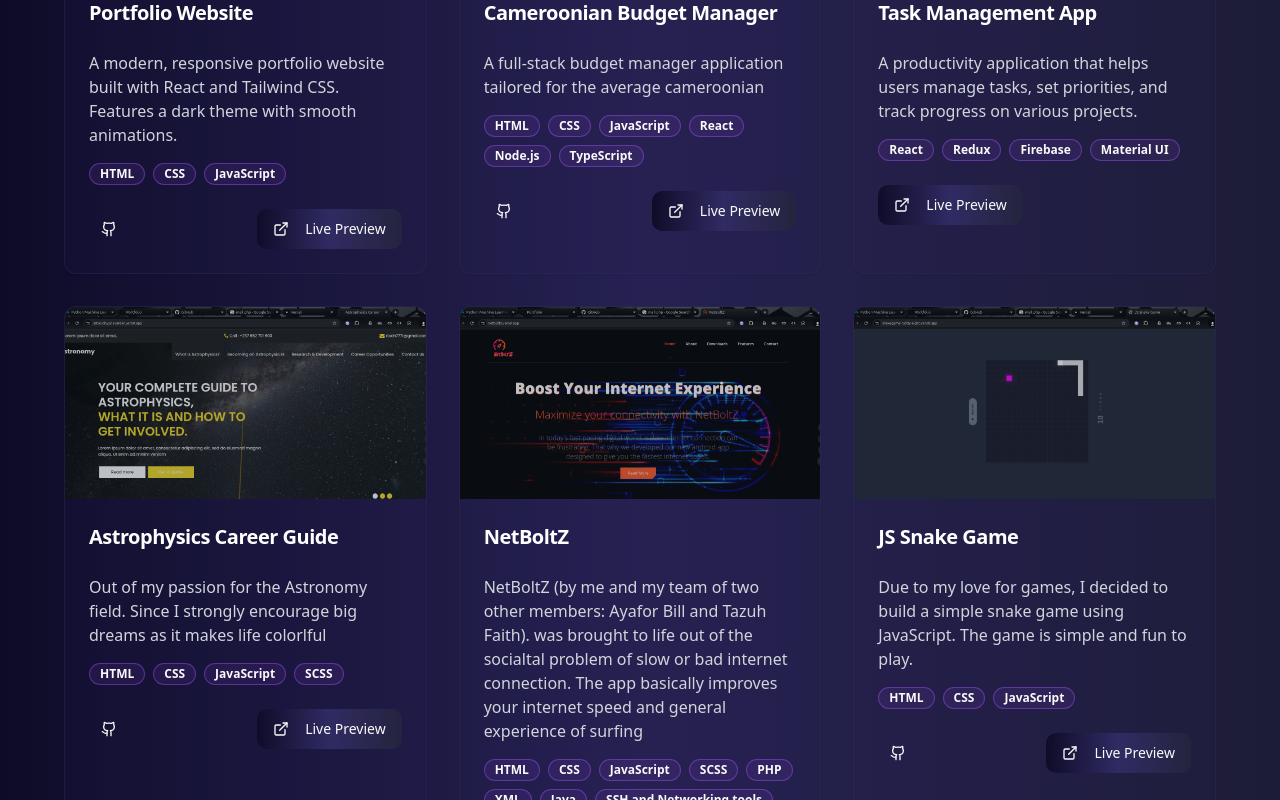
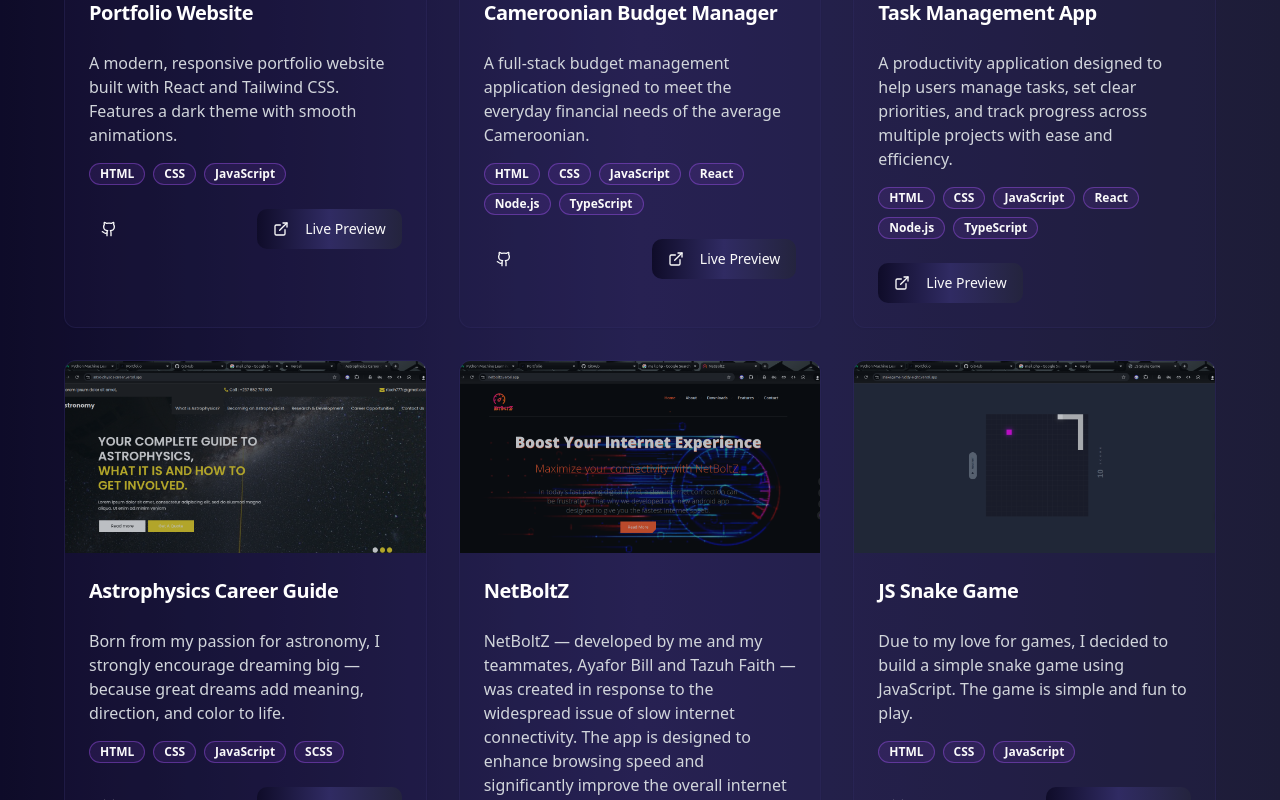
Before and after one commit to grairudolf/myportfolio, a React (Vite) app: page / in a window 1280 px wide. Shown: the part 1980-2780 px from the top of the page. Built offline with nearby package versions, Linux system fonts and the light colour scheme.

Commit message:
Update Projects.tsx

```diff
--- a/src/components/Projects.tsx
+++ b/src/components/Projects.tsx
@@ -32,7 +32,7 @@ const projects: Project[] = [
   {
     title: "Cameroonian Budget Manager",
     description:
-      "A full-stack budget manager application tailored for the average cameroonian",
+      "A full-stack budget management application designed to meet the everyday financial needs of the average Cameroonian.",
     technologies: [
       "HTML",
       "CSS",
@@ -48,8 +48,15 @@ const projects: Project[] = [
   {
     title: "Task Management App",
     description:
-      "A productivity application that helps users manage tasks, set priorities, and track progress on various projects.",
-    technologies: ["React", "Redux", "Firebase", "Material UI"],
+      "A productivity application designed to help users manage tasks, set clear priorities, and track progress across multiple projects with ease and efficiency.",
+    technologies: [
+      "HTML",
+      "CSS",
+      "JavaScript",
+      "React",
+      "Node.js",
+      "TypeScript",
+    ],
     liveLink: "https://taskify-liard-iota.vercel.app",
     githubLink: "",
     image: "/website_img/taskify.png",
@@ -57,7 +64,7 @@ const projects: Project[] = [
   {
     title: "Astrophysics Career Guide",
     description:
-      "Out of my passion for the Astronomy field. Since I strongly encourage big dreams as it makes life colorlful",
+      "Born from my passion for astronomy, I strongly encourage dreaming big — because great dreams add meaning, direction, and color to life.",
     technologies: ["HTML", "CSS", "JavaScript", "SCSS"],
     liveLink: "https://astro-physics-career.vercel.app",
     githubLink: "https://github.com/grairudolf/AstroPhysics",
@@ -66,7 +73,7 @@ const projects: Project[] = [
   {
     title: "NetBoltZ",
     description:
-      "NetBoltZ (by me and my team of two other members: Ayafor Bill and Tazuh Faith).  was brought to life out of the socialtal problem of slow or bad internet connection. The app basically improves your internet speed and general experience of surfing",
+      "NetBoltZ — developed by me and my teammates, Ayafor Bill and Tazuh Faith — was created in response to the widespread issue of slow internet connectivity. The app is designed to enhance browsing speed and significantly improve the overall internet experience.",
     technologies: [
       "HTML",
       "CSS",
```
